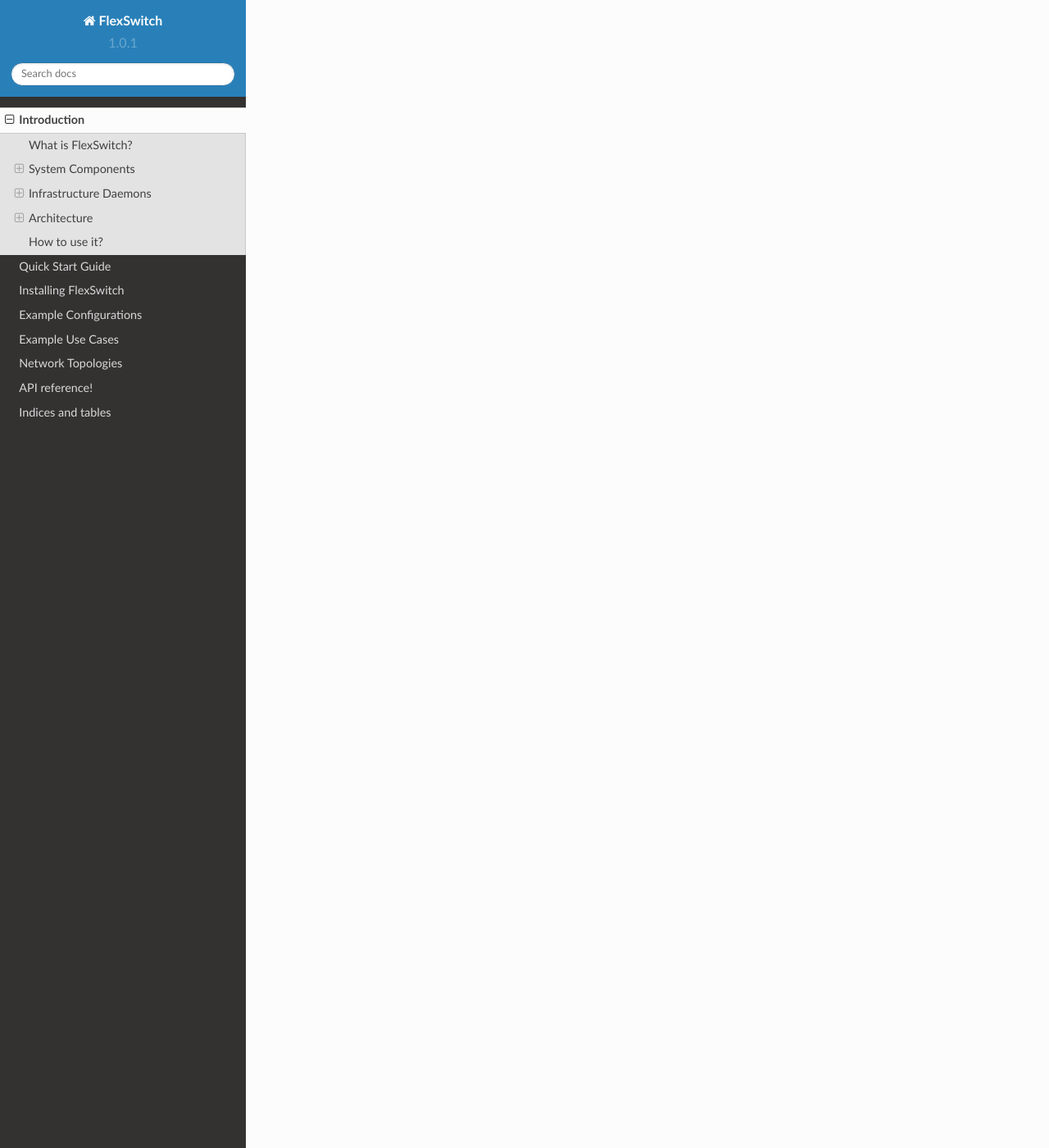
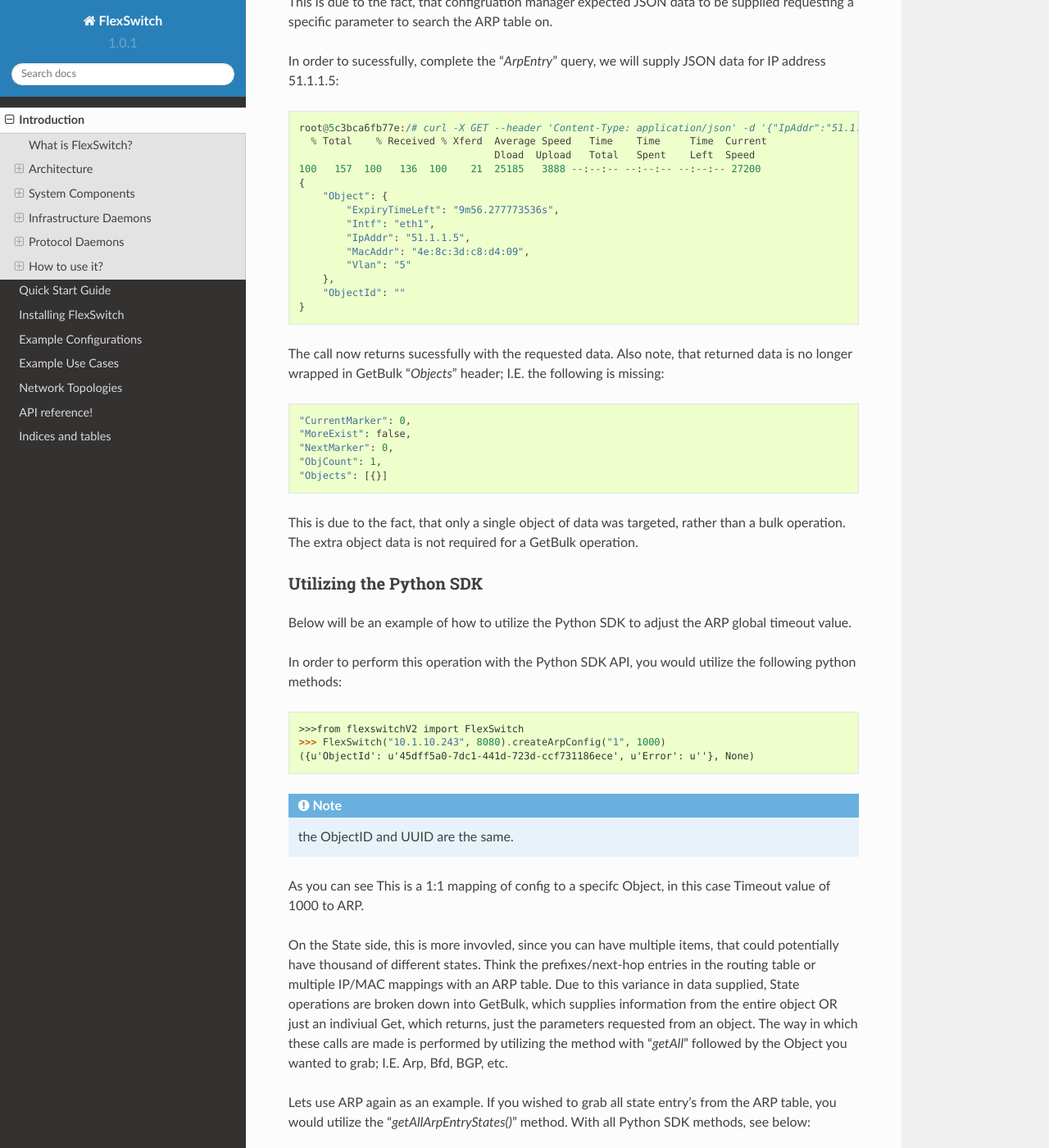
Before and after one commit to lakshmi-kannan/docs-1, a Sphinx documentation site: the page built from source/introduction.rst, in a window 1280 px wide and 1400 px high, scrolled down 8968 px. Shown: the whole window at 82% size. Built offline with Sphinx 7.4.7 and the Read the Docs theme 2.0.0, drawn with Linux system fonts in a browser that asks for light colours; formulas are drawn with MathJax 3; some of the changed text lies outside the part shown.

Commit message:
Update introduction.rst

```diff
--- a/source/introduction.rst
+++ b/source/introduction.rst
@@ -108,43 +113,77 @@
 This is FlexSwitch's central location for all route information and manipulation.  Any IPv4/IPv6 route that needs to be programmed into the underlying Merchant silicon is processed by the
 RIB.
 
+.. image:: images/RIB_Architecture.png
+
 ASIC Daemon
 """""""""""
 
 ASICd abstracts away hardware differences across ASIC vendors.  This allows for our protocol stack to be easily be ported to any ASIC from any Vendor.
 
 
-Architecture
-^^^^^^^^^^^^
+Protocol Daemons
+^^^^^^^^^^^^^^^^
 
-System Architecture
-"""""""""""""""""""
+FlexSwitch utilizes many different protocol daemons.  Each one is an independent structure that runs as a separate daemon independent of the system as a whole.
+This allows for any set of daemons to be run based on end-user preference.  This results in less code being executed and thus greater stability.
 
-.. image:: images/Software_Architecture.png
-
-ARP Architecture
-""""""""""""""""
+ARP Daemon
+""""""""""
 
 .. image:: images/ARP.png
 
-BFD Architecture
-""""""""""""""""
+BFD Daemon
+""""""""""
 
 .. image:: images/BFD_Design.png
 
-OSPF Architecture
-"""""""""""""""""
+OSPF Daemon
+"""""""""""
 
 .. image:: images/OSPF_Architecture.png
 
+BGP Daemon
+""""""""""
+
+.. image:: images/BGP_Architecture.png
+
+STP Daemon
+""""""""""
+
+.. image:: images/STP_Architecture.png
+
+LACP Daemon
+"""""""""""
+
+.. image:: images/LACP_Architecture.png
+
+VXLAN Daemon
+""""""""""""
+
+.. image:: images/VXLAN_Architecture.png
+
+VRRP Daemon
+"""""""""""
+
+.. image:: images/VRRP_Architecture.png
 
 How to use it?
 ^^^^^^^^^^^^^^
 
 FlexSwitch comes supplied with a configuration manager which supplies the FrontEnd to our system and acts as a light-weight director of RESTful API calls.  This is the portion of the system, that will direct a configuration item to the appropriate daemon or database call.  In order to simplify how these calls are segmented for the user, the API calls are organized into two categories. *State* and *Config* operations.  Every object in the system has both a State and Config operation that can be performed against it.
 
-On the Config portion, this means when you supply the data you want in JSON format and sent to the associated API to have the configuration applied. For example, if you wanted to configure the global ARP timeout value, you would create the JSON and send to the ArpConfig REST API:
+On the Config portion, this means when you supply the data you want in JSON format and sent to the associated API to have the configuration applied.  These operations can be done in 3 ways:
 
+ - Directly calling the RestFul API
+ - Utilizing the supplied Python SDK
+ - Utilizing Ansible to push a configuration file.
+
+Utilizing the Rest API
+""""""""""""""""""""""
+
+Below will be an example of how to utilize the RestFul API to adjust the ARP global timeout value.
+
+In order to perform this operation with the Restful API, you would create the JSON and send to the ArpConfig REST API:
 
 ::
 
@@ -229,4 +268,55 @@
 
 
 
-This is due to the fact, that only a single object of data was returned, rather than a multiple.
+This is due to the fact, that only a single object of data was targeted, rather than a bulk operation. The extra object data is not required for a GetBulk operation.
+
+
+
+Utilizing the Python SDK
+""""""""""""""""""""""""
+
+Below will be an example of how to utilize the Python SDK to adjust the ARP global timeout value.
+
+In order to perform this operation with the Python SDK API, you would utilize the following python methods:
+
+
+
+::
+
+	>>>from flexswitchV2 import FlexSwitch
+	>>> FlexSwitch("10.1.10.243", 8080).createArpConfig("1", 1000)
+	({u'ObjectId': u'45dff5a0-7dc1-441d-723d-ccf731186ece', u'Error': u''}, None)
+
+.. Note:: the ObjectID and UUID are the same.
+
+
+As you can see This is a 1:1 mapping of config to a specifc Object, in this case Timeout value of 1000 to ARP.
+
+
+On the State side, this is more invovled, since you can have multiple items, that could potentially have thousand of different states.  Think the prefixes/next-hop entries in the routing table or multiple IP/MAC mappings with an ARP table.  Due to this variance in data supplied, State operations are broken down into GetBulk, which supplies information from the entire object OR just an indiviual Get, which returns, just the parameters requested from an object.  The way in which these calls are made is performed by utilizing the method with "*getAll*" followed by the Object you wanted to grab; I.E. Arp, Bfd, BGP, etc.
+
+Lets use ARP again as an example.  If you wished to grab all state entry's from the ARP table, you would utilize the "*getAllArpEntryStates()*" method. With all Python SDK methods, see below:
+
+
+::
+
+	>>> from flexswitchV2 import FlexSwitch
+	>>> FlexSwitch("10.1.10.243", 8080).getAllArpEntryStates()
+	[{u'Object': {u'ConfigObj': None, u'Intf': u'fpPort47', u'Vlan': u'Internal Vlan', u'IpAddr': u'172.16.0.14', u'ExpiryTimeLeft': u'9m24.869691096s', u'MacAddr': u'a8:9d:21:aa:8e:01'}, u'ObjectId': u''}, {u'Object': {u'ConfigObj': None, u'Intf': u'fpPort49', u'Vlan': u'Internal Vlan', u'IpAddr': u'172.16.0.20', u'ExpiryTimeLeft': u'9m43.991376701s', u'MacAddr': u'00:02:03:04:05:00'}, u'ObjectId': u''}]
+
+
+If you wanted to make  a call to just grab a specific Arp Entry from the state table, you would utilize method, getArpEntryStates(), see below:
+
+::
+
+	>>> from flexswitchV2 import FlexSwitch
+	>>> FlexSwitch("10.1.10.243", 8080).getArpEntryState("172.16.0.20")
+	({u'Object': {u'ConfigObj': None, u'Intf': u'fpPort49', u'Vlan': u'Internal Vlan', u'IpAddr': u'172.16.0.20', u'ExpiryTimeLeft': u'16m38.505153914s', u'MacAddr': u'00:02:03:04:05:00'}, u'ObjectId': u''}, None)
+
+
+The call now returns sucessfully with only the requested data.
+
+
+
+Utilizing Ansible
+"""""""""""""""""
```
Also changed, not shown: other parts of source/introduction.rst (+12 -7 lines).
